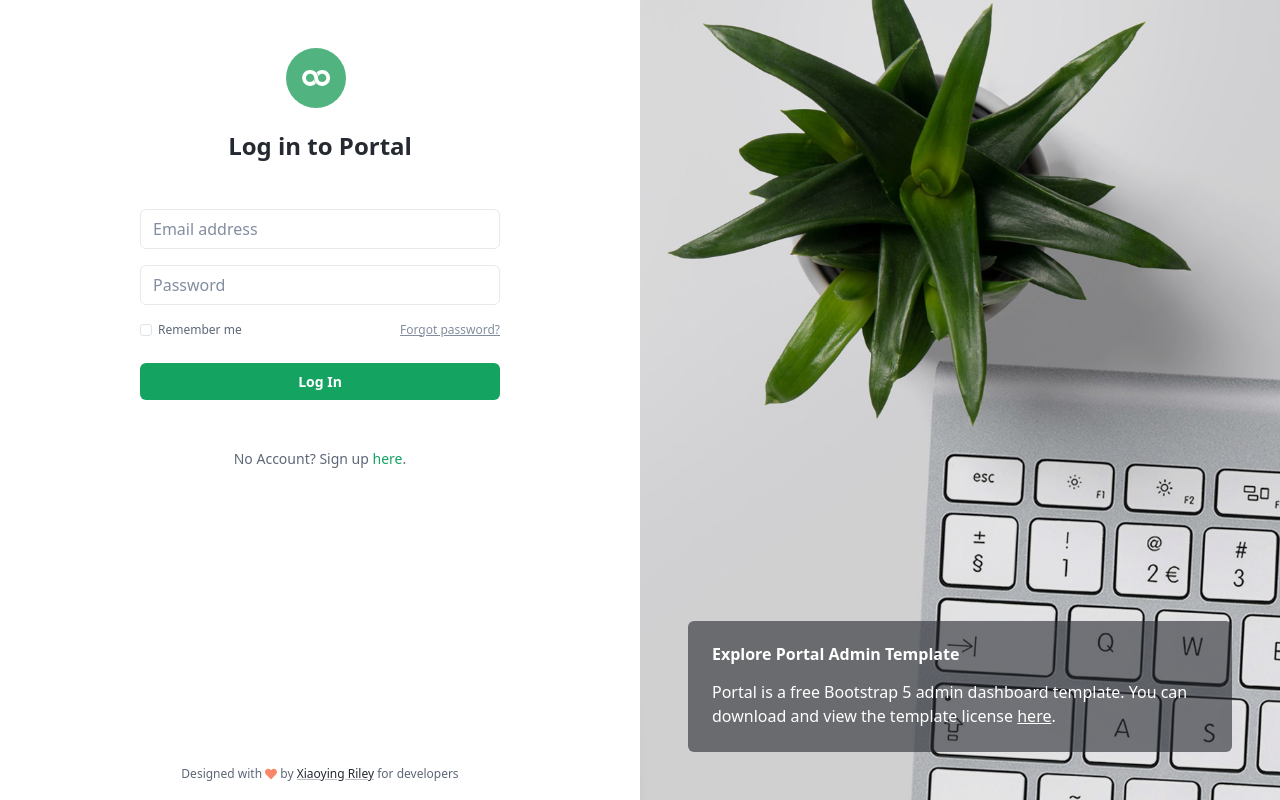
After one commit to vourteen14/KasKlinik, a PHP site: page /login.php in a window 1280 px wide. The commit adds this page. Run offline with PHP 8.4, Linux system fonts and the light colour scheme; some libraries are stand-ins or nearby versions.

Commit message:
remove all comments

```diff
--- a/footer.php
+++ b/footer.php
@@ -1,7 +1,5 @@
 <div class="container text-center py-3">
-  <!--/* This template is free as long as you keep the footer attribution link. If you'd like to use the template without the attribution link, you can buy the commercial license via our website: themes.3rdwavemedia.com Thank you for your support. :) */-->
   <small class="copyright">Designed with <span class="sr-only">love</span><i class="fas fa-heart"
       style="color: #fb866a;"></i> by <a class="app-link" href="http://themes.3rdwavemedia.com" target="_blank">Xiaoying
       Riley</a> for developers</small>
-
 </div>
--- /dev/null
+++ b/login.php
@@ -0,0 +1,87 @@
+<!DOCTYPE html>
+<html lang="en">
+
+<head>
+	<title>Portal - Bootstrap 5 Admin Dashboard Template For Developers</title>
+	<meta charset="utf-8">
+	<meta http-equiv="X-UA-Compatible" content="IE=edge">
+	<meta name="viewport" content="width=device-width, initial-scale=1.0">
+	<meta name="description" content="Portal - Bootstrap 5 Admin Dashboard Template For Developers">
+	<meta name="author" content="Xiaoying Riley at 3rd Wave Media">
+	<link rel="shortcut icon" href="favicon.ico">
+	<script defer src="assets/plugins/fontawesome/js/all.min.js"></script>
+	<link id="theme-style" rel="stylesheet" href="assets/css/portal.css">
+</head>
+
+<body class="app app-login p-0">
+	<div class="row g-0 app-auth-wrapper">
+		<div class="col-12 col-md-7 col-lg-6 auth-main-col text-center p-5">
+			<div class="d-flex flex-column align-content-end">
+				<div class="app-auth-body mx-auto">
+					<div class="app-auth-branding mb-4"><a class="app-logo" href="index.html"><img class="logo-icon me-2"
+								src="assets/images/app-logo.svg" alt="logo"></a></div>
+					<h2 class="auth-heading text-center mb-5">Log in to Portal</h2>
+					<div class="auth-form-container text-start">
+						<form class="auth-form login-form">
+							<div class="email mb-3">
+								<label class="sr-only" for="signin-email">Email</label>
+								<input id="signin-email" name="signin-email" type="email" class="form-control signin-email"
+									placeholder="Email address" required="required">
+							</div>
+							<div class="password mb-3">
+								<label class="sr-only" for="signin-password">Password</label>
+								<input id="signin-password" name="signin-password" type="password" class="form-control signin-password"
+									placeholder="Password" required="required">
+								<div class="extra mt-3 row justify-content-between">
+									<div class="col-6">
+										<div class="form-check">
+											<input class="form-check-input" type="checkbox" value="" id="RememberPassword">
+											<label class="form-check-label" for="RememberPassword">
+												Remember me
+											</label>
+										</div>
+									</div>
+									<div class="col-6">
+										<div class="forgot-password text-end">
+											<a href="reset-password.html">Forgot password?</a>
+										</div>
+									</div>
+								</div>
+							</div>
+							<div class="text-center">
+								<button type="submit" class="btn app-btn-primary w-100 theme-btn mx-auto">Log In</button>
+							</div>
+						</form>
+						<div class="auth-option text-center pt-5">No Account? Sign up <a class="text-link"
+								href="signup.html">here</a>.</div>
+					</div>
+				</div>
+				<footer class="app-auth-footer">
+					<div class="container text-center py-3">
+						<small class="copyright">Designed with <span class="sr-only">love</span><i class="fas fa-heart"
+								style="color: #fb866a;"></i> by <a class="app-link" href="http://themes.3rdwavemedia.com"
+								target="_blank">Xiaoying Riley</a> for developers</small>
+					</div>
+				</footer>
+			</div>
+		</div>
+		<div class="col-12 col-md-5 col-lg-6 h-100 auth-background-col">
+			<div class="auth-background-holder">
+			</div>
+			<div class="auth-background-mask"></div>
+			<div class="auth-background-overlay p-3 p-lg-5">
+				<div class="d-flex flex-column align-content-end h-100">
+					<div class="h-100"></div>
+					<div class="overlay-content p-3 p-lg-4 rounded">
+						<h5 class="mb-3 overlay-title">Explore Portal Admin Template</h5>
+						<div>Portal is a free Bootstrap 5 admin dashboard template. You can download and view the template license
+							<a
+								href="https://themes.3rdwavemedia.com/bootstrap-templates/admin-dashboard/portal-free-bootstrap-admin-dashboard-template-for-developers/">here</a>.
+						</div>
+					</div>
+				</div>
+			</div>
+		</div>
+	</div>
+</body>
+</html>
```
Also changed, not shown: blank.php (+1 -43 lines), card/bottom-card.php (+5 -34 lines), card/chart-card.php (+0 -18 lines), card/progress-card.php (+0 -39 lines), card/stats-card.php (+0 -13 lines), card/welcome-card.php (+0 -8 lines), component/profile-icon.php (+4 -4 lines), sidebar/sidebar-body.php (+69 -58 lines), sidebar/sidebar-footer.php (+5 -3 lines), sidebar/sidebar-header.php (+4 -4 lines).
